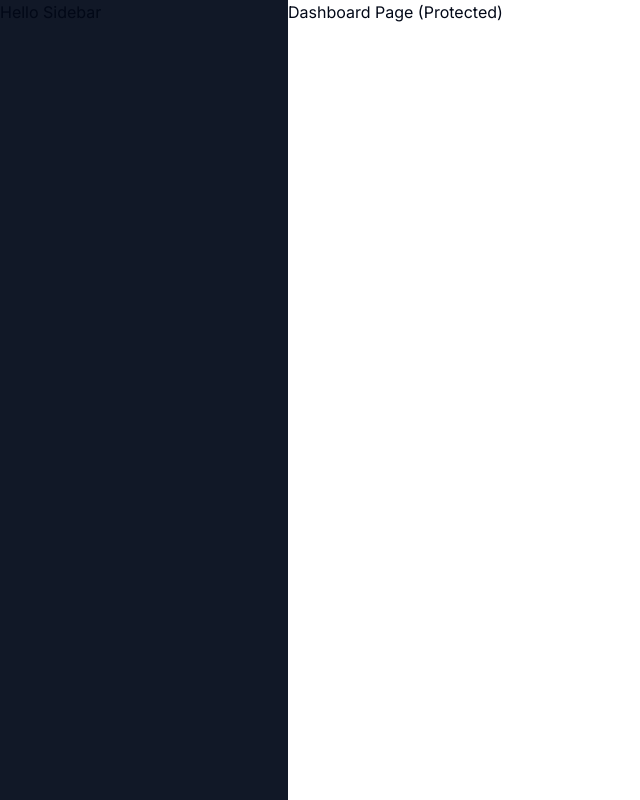
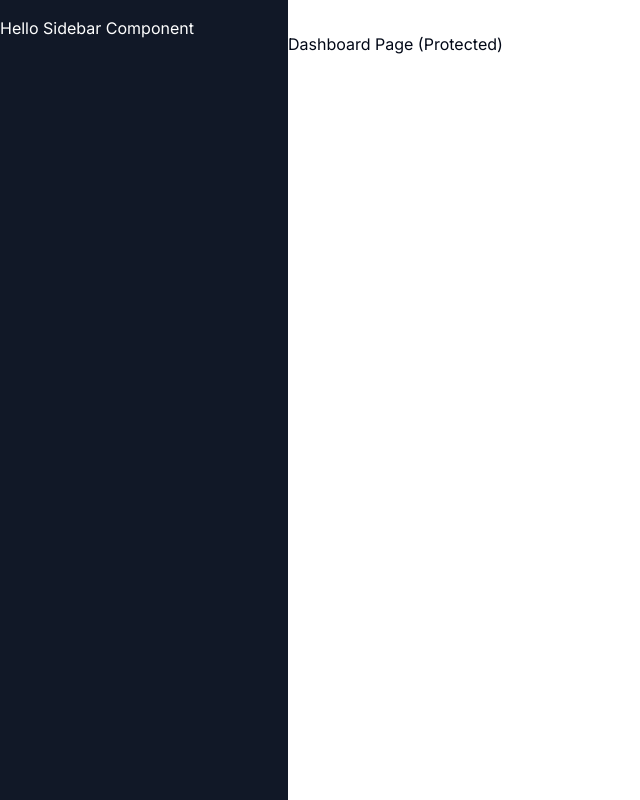
Before and after one commit to sabinabialic/AI-SaaS, a Next.js app: page /dashboard in a window 1280 px wide. Shown: the whole page, without its empty margins (0-640 px from the left). Built offline with nearby package versions, Linux system fonts and the light colour scheme.

Commit message:
Dashboard, Sidebar, Navbar layouts

```diff
--- a/app/(dashboard)/(routes)/dashboard/page.tsx
+++ b/app/(dashboard)/(routes)/dashboard/page.tsx
@@ -1,10 +1,7 @@
-import { UserButton } from "@clerk/nextjs";
-
 export default function DashboardPage() {
   return (
     <div>
       <p>Dashboard Page (Protected)</p>
-      <UserButton afterSignOutUrl="/"/>
     </div>
   )
 }
--- a/app/(dashboard)/layout.tsx
+++ b/app/(dashboard)/layout.tsx
@@ -1,3 +1,6 @@
+import Navbar from "@/components/navbar";
+import Sidebar from "@/components/sidebar";
+
 const DashboardLayout = ({
     children
 }: {
@@ -7,13 +10,12 @@ const DashboardLayout = ({
         <div className="h-full relative">
             {/* Sidebar */}
             <div className="hidden h-full md:flex md:w-72 md:flex-col md:fixed md:inset-y-0 z-[80] bg-gray-900">
-                <div>
-                    Hello Sidebar
-                </div>
+                <Sidebar/>
             </div>
 
             {/* Main Page Content */}
             <main className="md:pl-72">
+                <Navbar/>
                 {children}
             </main>
         </div>
--- /dev/null
+++ b/components/navbar.tsx
@@ -0,0 +1,18 @@
+import { Button } from "@/components/ui/button";
+import { UserButton } from "@clerk/nextjs";
+import { Menu } from "lucide-react";
+
+const Navbar = () => {
+    return (
+        <div className="flex items-center p-4">
+            <Button variant="ghost" size="icon" className="md:hidden">
+                <Menu/>
+            </Button>
+            <div className="flex w-full justify-end">
+                <UserButton afterSignOutUrl="/"/>
+            </div>
+        </div>
+    );
+}
+
+export default Navbar;
--- /dev/null
+++ b/components/sidebar.tsx
@@ -0,0 +1,11 @@
+"use client";
+
+const Sidebar = () => {
+    return (
+        <div className="space-y-4 py-4 flex flex-col h-full bg-[#111827] text-white">
+            Hello Sidebar Component
+        </div>
+    );
+}
+
+export default Sidebar;
```
